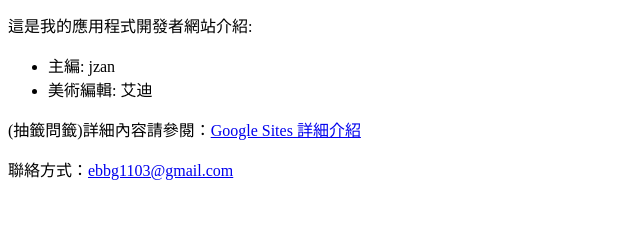
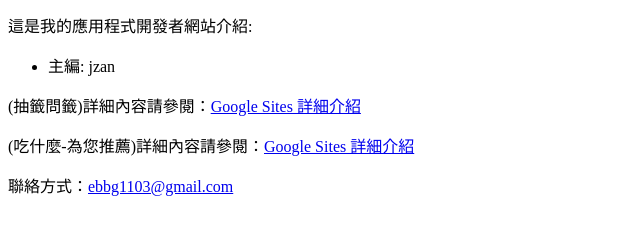
Before and after one commit to jzan-liu/jzan-liu.github.io, a plain HTML site: page index.html in a window 1280 px wide. Shown: the part 116-350 px from the top of the page, without its empty margins (0-640 px from the left). Drawn offline with Linux system fonts and the light colour scheme.

Commit message:
Update index.html

```diff
--- a/index.html
+++ b/index.html
@@ -10,9 +10,9 @@
     <p>這是我的應用程式開發者網站介紹:</p>
     <ul>
         <li>主編: jzan</li>
-        <li>美術編輯: 艾迪</li>
     </ul>
-    <p>(抽籤問籤)詳細內容請參閱：<a href="https://sites.google.com/view/jzan" target="_blank">Google Sites 詳細介紹</a></p>
+    <p>(抽籤問籤)詳細內容請參閱：<a href="https://sites.google.com/view/jzan-b2" target="_blank">Google Sites 詳細介紹</a></p>
+    <p>(吃什麼-為您推薦)詳細內容請參閱：<a href="https://sites.google.com/view/jzan-whatcaneat" target="_blank">Google Sites 詳細介紹</a></p>
     <p>聯絡方式：<a href="mailto:ebbg1103@gmail.com">ebbg1103@gmail.com</a></p>
 </body>
 </html>
```
